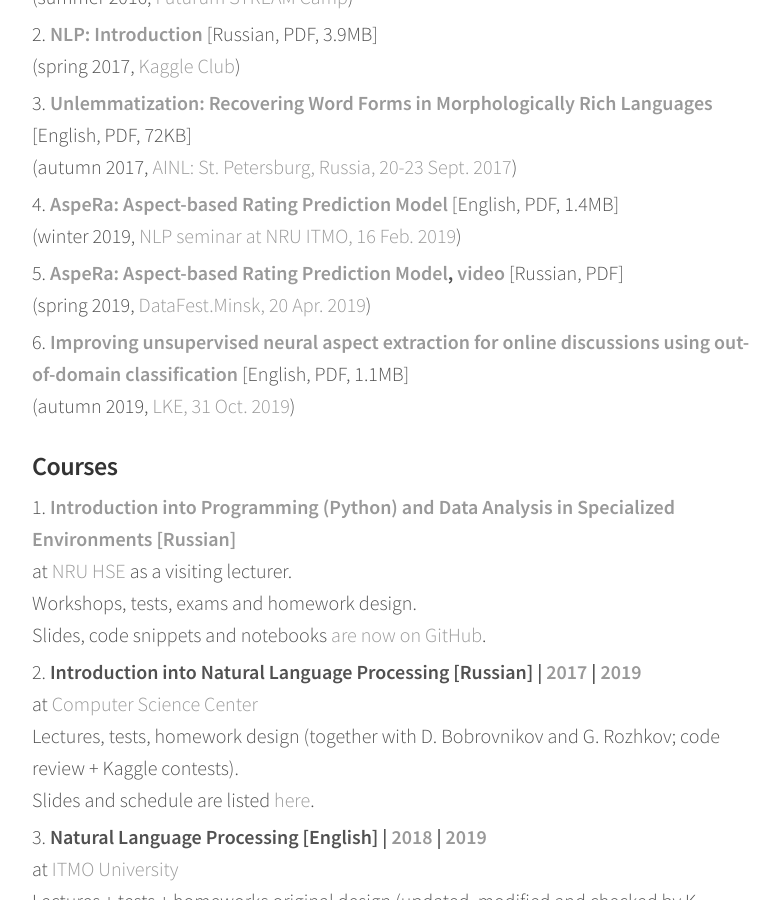
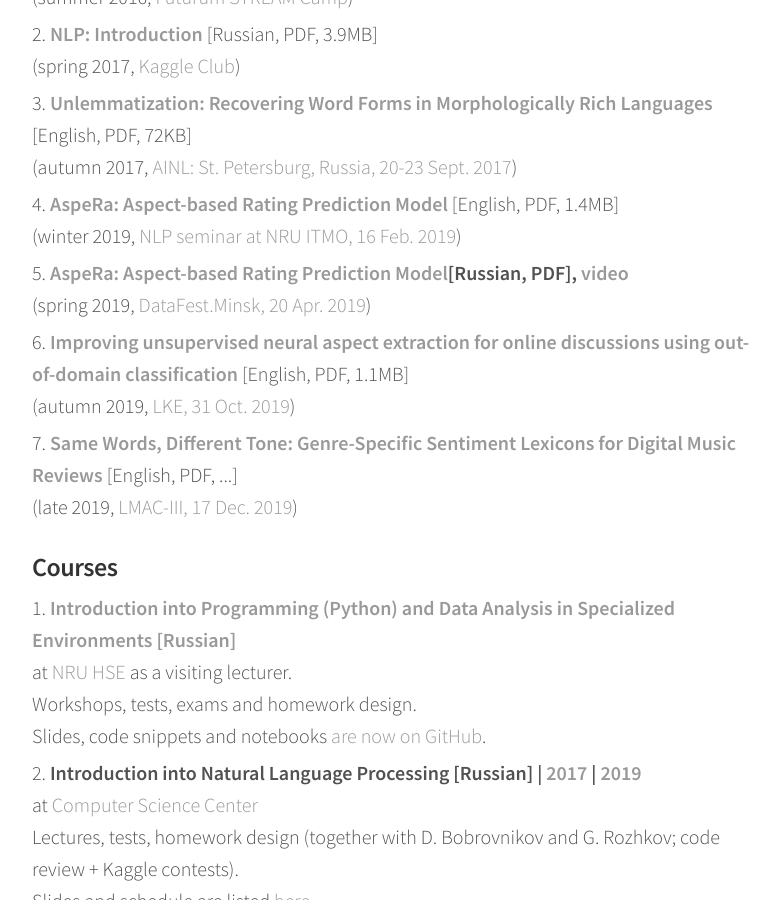
Before and after one commit to alexeyev/alexeyev.github.io, a Jekyll site: the page built from blahblahblah.html, in a window 1280 px wide and 900 px high, scrolled down 1603 px. Shown: the whole window, without its empty margins (248-1022 px from the left). Built offline with Jekyll 4.4.1, drawn with Linux system fonts in a browser that asks for light colours; some of the changed text lies outside the part shown.

Commit message:
LMAC first slide added

```diff
--- a/blahblahblah.html
+++ b/blahblahblah.html
@@ -61,12 +61,14 @@
         <li><b><a href="/pdf/AlekseevMalykh_AspeRa_ITMO.pdf">AspeRa: Aspect-based Rating Prediction Model</a></b>
 		[English, PDF, 1.4MB]
 		<br>(winter 2019, <a href="https://sites.google.com/view/nlp-seminars/main">NLP seminar at NRU ITMO, 16 Feb. 2019</a>)
-	<li><b><a href="/pdf/Alekseev_AspeRa_DATAFEST.pdf">AspeRa: Aspect-based Rating Prediction Model</a>,&nbsp;<a href="https://www.youtube.com/watch?v=X_lwNJ_Em8w">video</a></b>
-		[Russian, PDF]
+	<li><b><a href="/pdf/Alekseev_AspeRa_DATAFEST.pdf">AspeRa: Aspect-based Rating Prediction Model</a>[Russian, PDF],&nbsp;<a href="https://www.youtube.com/watch?v=X_lwNJ_Em8w">video</a></b>
 		<br>(spring 2019, <a href="https://datafest.by/">DataFest.Minsk, 20 Apr. 2019</a>)
 	<li><b><a href="/pdf/Alekseev_LKE2019.pdf">Improving unsupervised neural aspect extraction for online discussions using out-of-domain classification</a></b>
 		[English, PDF, 1.1MB]
 		<br>(autumn 2019, <a href="https://lkesymposium.tudublin.ie/">LKE, 31 Oct. 2019</a>)
+	<li><b><a href="/pdf/LMAC2019Alekseev.pdf">Same Words, Different Tone: Genre-Specific Sentiment Lexicons for Digital Music Reviews</a></b>
+		[English, PDF, ...]
+		<br>(late 2019, <a href="http://lmac.hf-guap.ru/en/">LMAC-III, 17 Dec. 2019</a>)
 
 
     </ol>
```
Also changed, not shown: other parts of blahblahblah.html (+1 -1 lines).
